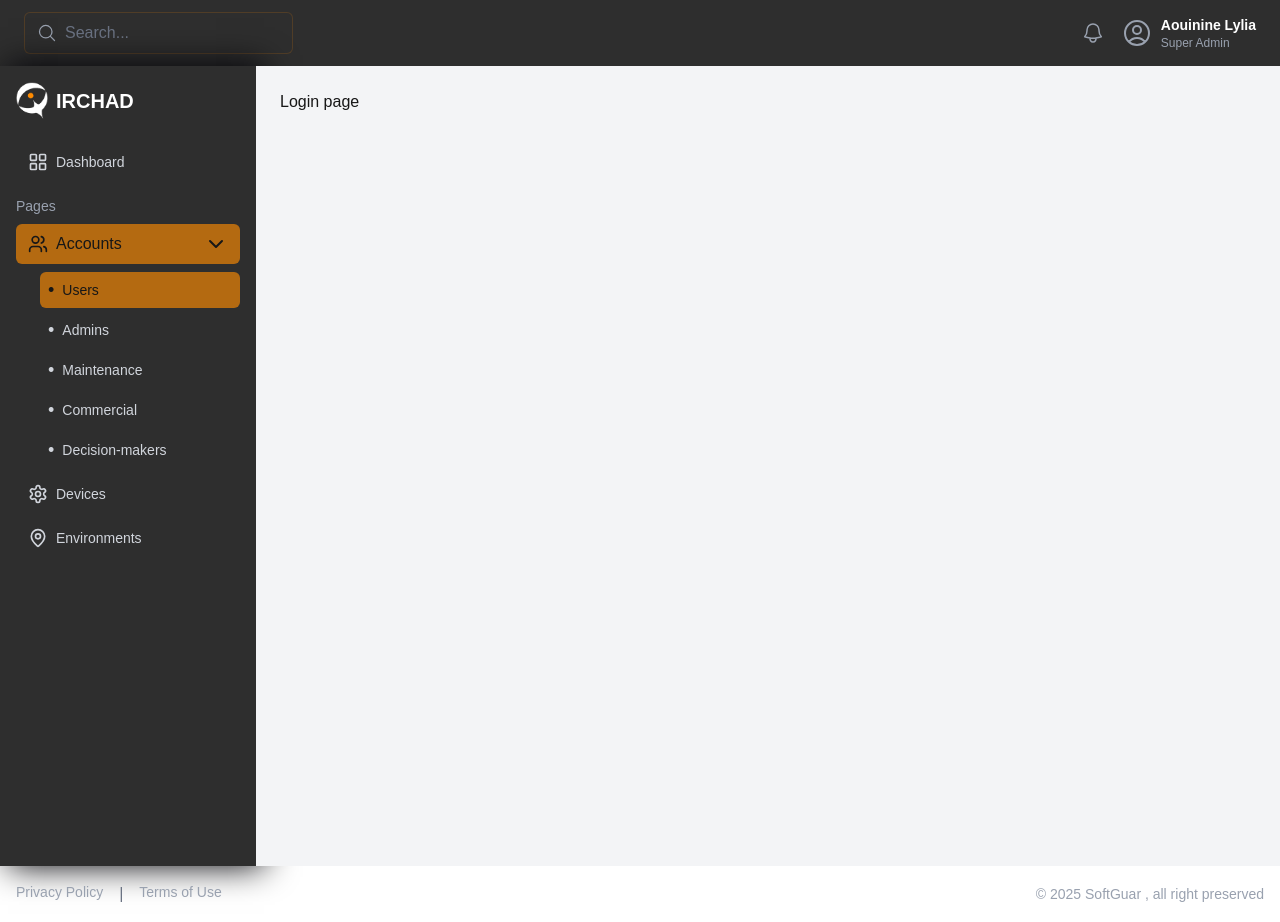
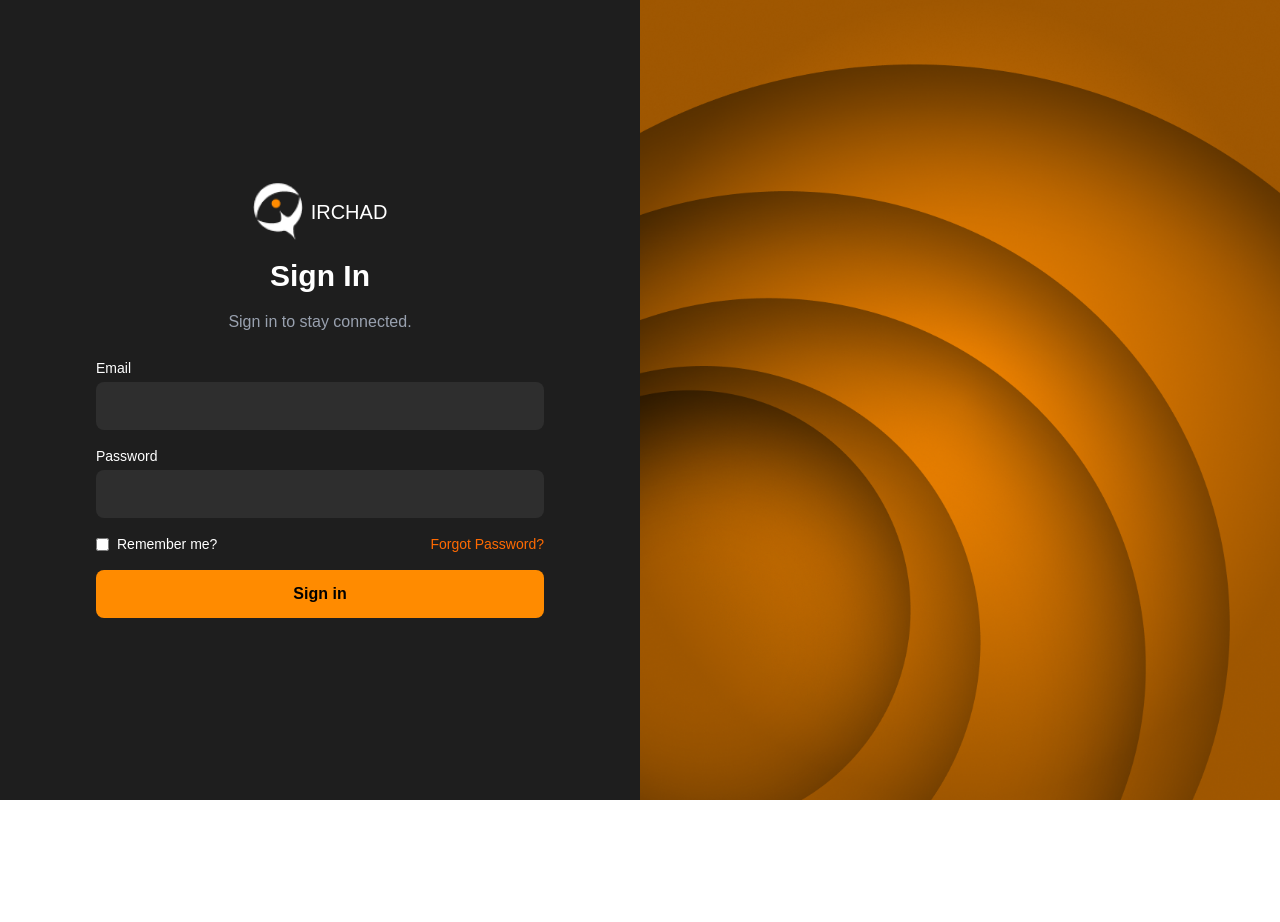
Before and after one commit to SoftGuar/irchad_for_admin_web_app, a Next.js app: page /login in a window 1280 px wide. After the commit the page ends 800 px from the top, so only its background shows below. Built offline with nearby package versions, Linux system fonts and the light colour scheme.

Commit message:
login page

```diff
--- a/src/app/layout.tsx
+++ b/src/app/layout.tsx
@@ -4,6 +4,7 @@ import "./globals.css";
 import Sidebar from "@/components/shared/sidebar/sidebar";
 import Footer from "@/components/shared/footer/footer";
 import Navbar from "@/components/shared/navbar/navbar";
+import LoginPage from "./login/page";
 const geistSans = Geist({
   variable: "--font-geist-sans",
   subsets: ["latin"],
@@ -26,18 +27,7 @@ export default function RootLayout({
 }>) {
   return (
     <html lang="en">
-      <body
-        className={`${geistSans.variable} ${geistMono.variable} antialiased`}
-      >
-        <Navbar />
-         <div className="flex">
-      <Sidebar />
-      <main className="flex-1 p-6 bg-gray-100">{children}</main>
-
-    </div>
-
-    <Footer />
-      </body>
+ <body className="h-screen w-screen overflow-hidden">{children}</body>
 
     </html>
   );
--- a/src/app/login/page.tsx
+++ b/src/app/login/page.tsx
@@ -1,5 +1,74 @@
-const LoginPage = () => {
-    return <div>Login page</div>;
-};
+'use client';
 
-export default LoginPage;
+import Image from 'next/image';
+import { useState } from 'react';
+
+export default function LoginPage() {
+  const [email, setEmail] = useState('');
+  const [password, setPassword] = useState('');
+
+  const handleSubmit = (e: { preventDefault: () => void; }) => {
+    e.preventDefault();
+    console.log({ email, password });
+  };
+
+  return (
+    <div className="flex h-screen w-screen overflow-hidden">
+
+      {/* Left Side: Login Form */}
+      <div className="w-1/2 flex flex-col justify-center items-center bg-[#1E1E1E] text-white p-0 m-0">
+        <div className="w-full max-w-md">
+        <div className="flex items-center justify-center mb-4">
+        <Image src="/images/logo.png" alt="Logo" width={50} height={50} />
+  <span className="text-xl  ml-2 ">IRCHAD</span>
+
+</div>
+
+          <h1 className="text-3xl font-semibold mb-4 text-center">Sign In</h1>
+          <p className="text-gray-400 text-center mb-6">Sign in to stay connected.</p>
+          <form onSubmit={handleSubmit}>
+            <div className="mb-4">
+              <label className="block text-sm mb-1">Email</label>
+              <input
+                type="email"
+                className="w-full p-3 bg-[#2E2E2E] text-white rounded-lg focus:outline-none"
+                value={email}
+                onChange={(e) => setEmail(e.target.value)}
+                required
+              />
+            </div>
+            <div className="mb-4">
+              <label className="block text-sm mb-1">Password</label>
+              <input
+                type="password"
+                className="w-full p-3 bg-[#2E2E2E] text-white rounded-lg focus:outline-none"
+                value={password}
+                onChange={(e) => setPassword(e.target.value)}
+                required
+              />
+            </div>
+            <div className="flex items-center justify-between mb-4">
+              <label className="flex items-center text-sm">
+                <input type="checkbox" className="mr-2" /> Remember me?
+              </label>
+              <a href="#" className="text-orange-500 text-sm">Forgot Password?</a>
+            </div>
+            <button type="submit" className="w-full bg-[#FF8B00] p-3 rounded-lg font-semibold text-black">
+              Sign in
+            </button>
+          </form>
+        </div>
+      </div>
+
+      {/* Right Side: Background Image */}
+      <div className="w-1/2 relative">
+        <Image
+          src="/images/login_image.png" // Ensure the image is in the public folder
+          alt="Background Image"
+          layout="fill"
+          objectFit="cover"
+        />
+      </div>
+    </div>
+  );
+}
```
Also changed, not shown: public/images/login_image.png (added).
